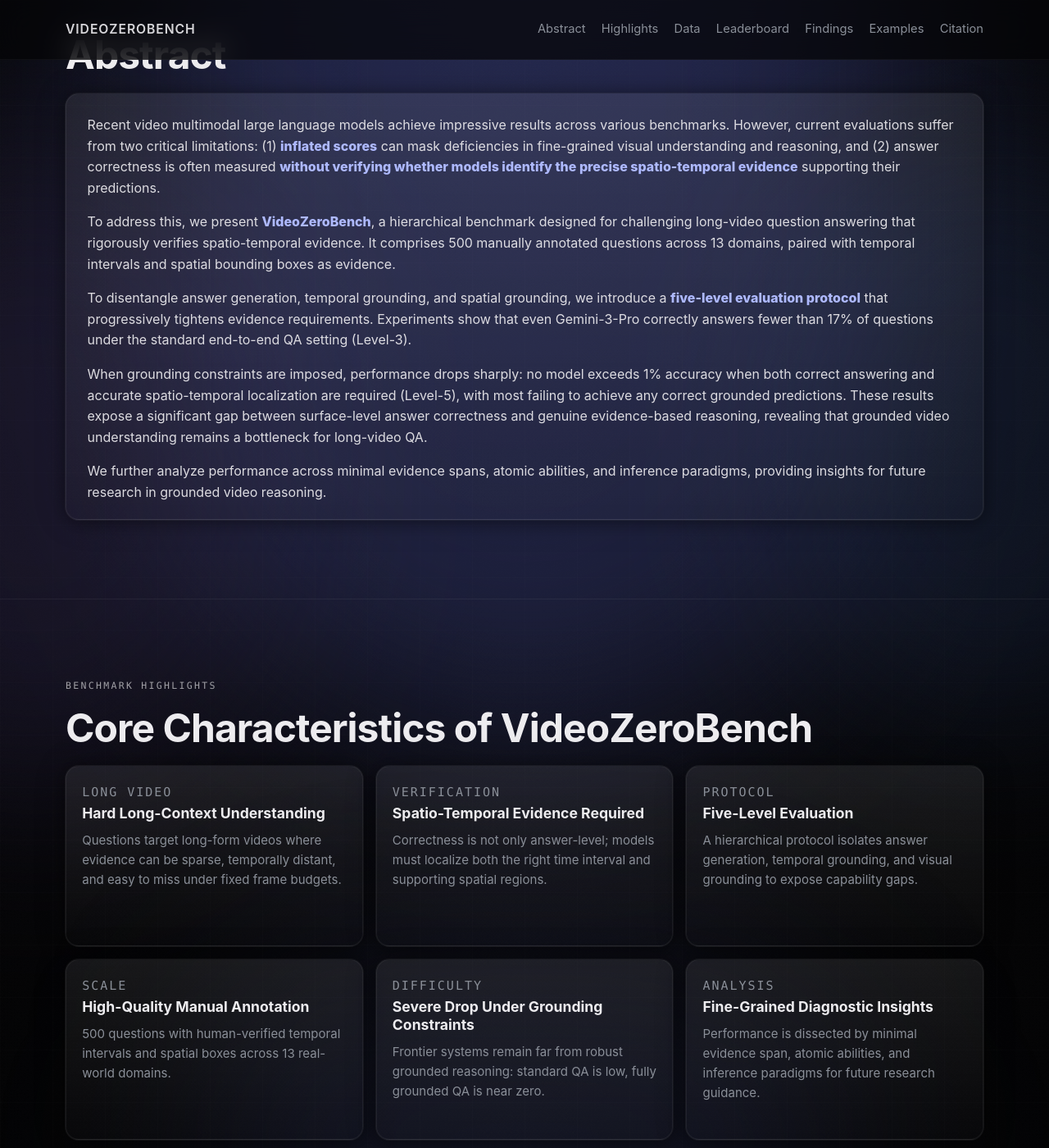
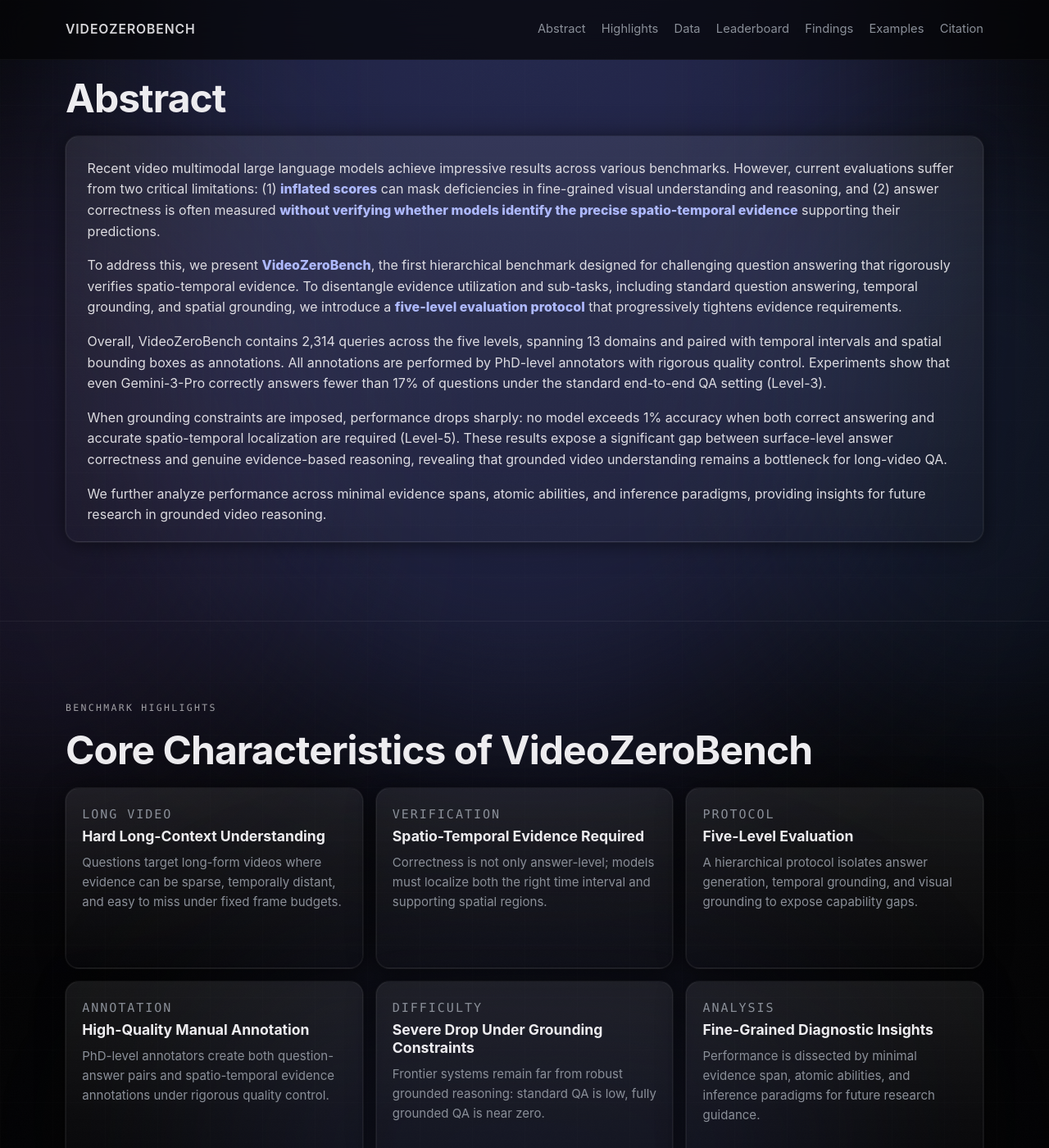
Before and after one commit to marinero4972/marinero4972.github.io, a Jekyll site: the page projects/VideoZeroBench/index.html, which Jekyll copies as it is, in a window 1280 px wide and 1400 px high, scrolled down 1706 px. Shown: the whole window at 82% size. Built offline with Jekyll 4.4.1, drawn with Linux system fonts in a browser that asks for light colours; some of the changed text lies outside the part shown.

Commit message:
update videozerobench

```diff
--- a/projects/VideoZeroBench/index.html
+++ b/projects/VideoZeroBench/index.html
@@ -157,29 +157,31 @@
               supporting their predictions.
             </p>
             <p>
-              To address this, we present <strong>VideoZeroBench</strong>, a
-              hierarchical benchmark designed for challenging long-video
-              question answering that rigorously verifies spatio-temporal
-              evidence. It comprises 500 manually annotated questions across 13
-              domains, paired with temporal intervals and spatial bounding boxes
-              as evidence.
+              To address this, we present <strong>VideoZeroBench</strong>, the
+              first hierarchical benchmark designed for challenging question
+              answering that rigorously verifies spatio-temporal evidence. To
+              disentangle evidence utilization and sub-tasks, including standard
+              question answering, temporal grounding, and spatial grounding, we
+              introduce a <strong>five-level evaluation protocol</strong> that
+              progressively tightens evidence requirements.
             </p>
             <p>
-              To disentangle answer generation, temporal grounding, and spatial
-              grounding, we introduce a <strong>five-level evaluation protocol</strong>
-              that progressively tightens evidence requirements. Experiments show that
-              even Gemini-3-Pro correctly answers fewer than 17% of questions
-              under the standard end-to-end QA setting (Level-3).
+              Overall, VideoZeroBench contains 2,314 queries across the five
+              levels, spanning 13 domains and paired with temporal intervals and
+              spatial bounding boxes as annotations. All annotations are
+              performed by PhD-level annotators with rigorous quality control.
+              Experiments show that even Gemini-3-Pro correctly answers fewer
+              than 17% of questions under the standard end-to-end QA setting
+              (Level-3).
             </p>
             <p>
               When grounding constraints are imposed, performance drops sharply:
               no model exceeds 1% accuracy when both correct answering and
-              accurate spatio-temporal localization are required (Level-5), with
-              most failing to achieve any correct grounded predictions. These
-              results expose a significant gap between surface-level answer
-              correctness and genuine evidence-based reasoning, revealing that
-              grounded video understanding remains a bottleneck for long-video
-              QA.
+              accurate spatio-temporal localization are required (Level-5).
+              These results expose a significant gap between surface-level
+              answer correctness and genuine evidence-based reasoning, revealing
+              that grounded video understanding remains a bottleneck for
+              long-video QA.
             </p>
             <p>
               We further analyze performance across minimal evidence spans,
@@ -228,11 +230,12 @@
             </article>
 
             <article class="feature-card spotlight-card reveal">
-              <p class="feature-tag">Scale</p>
+              <p class="feature-tag">Annotation</p>
               <h3>High-Quality Manual Annotation</h3>
               <p>
-                500 questions with human-verified temporal intervals and spatial
-                boxes across 13 real-world domains.
+                PhD-level annotators create both question-answer pairs and
+                spatio-temporal evidence annotations under rigorous quality
+                control.
               </p>
             </article>
 
@@ -300,6 +303,7 @@
               accuracy, while the red column (Level-5) reports accuracy
               requiring both correct answers and spatio-temporal grounding.
               "tiou" means temporal IoU and "viou" means visual IoU.
+              Human performance is reported on a randomly sampled 50-example Level-3 subset.
             </figcaption>
           </figure>
         </div>
```
Also changed, not shown: other parts of projects/VideoZeroBench/index.html (+2 -2 lines), projects/VideoZeroBench/images/leaderboard.png, projects/VideoZeroBench/images/statistics.jpg (added), projects/VideoZeroBench/images/statistics.png (deleted), projects/VideoZeroBench/images/teaser.jpg (added), projects/VideoZeroBench/images/teaser.png (deleted), 2 other files.
